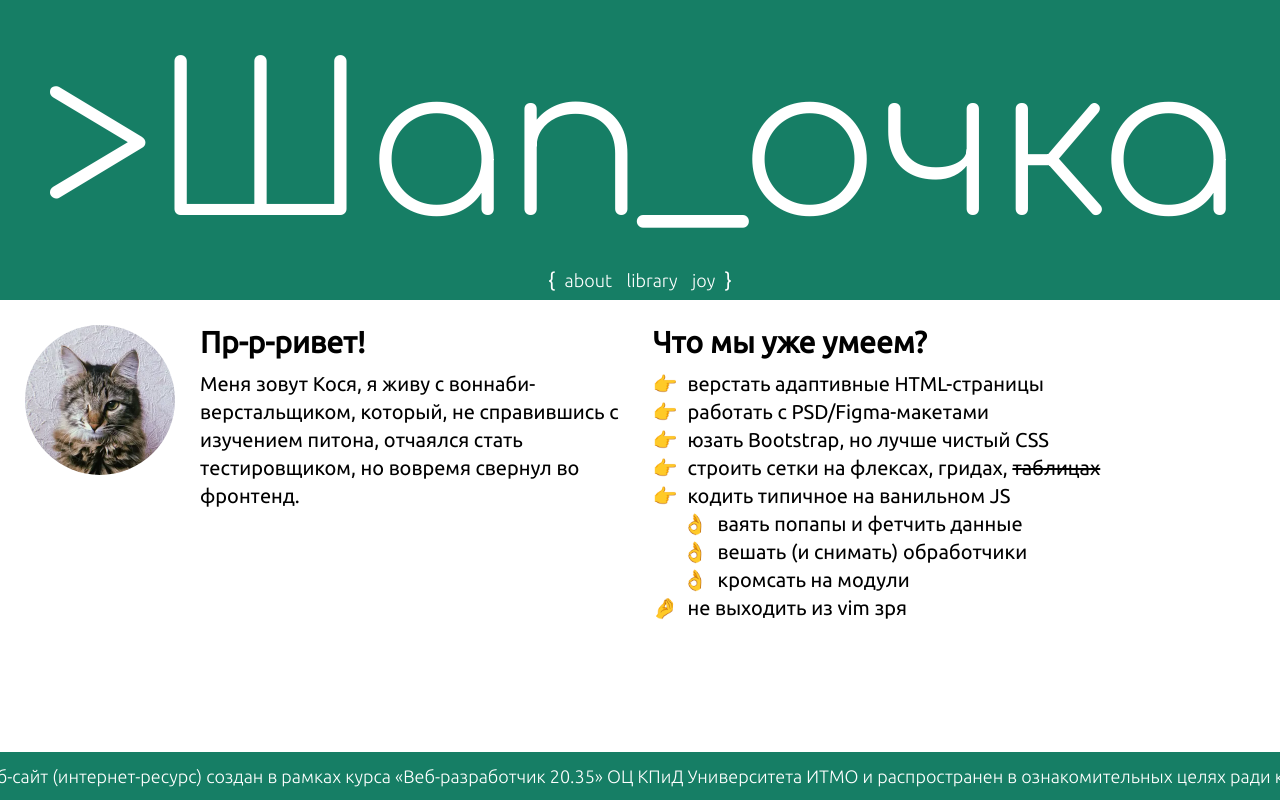
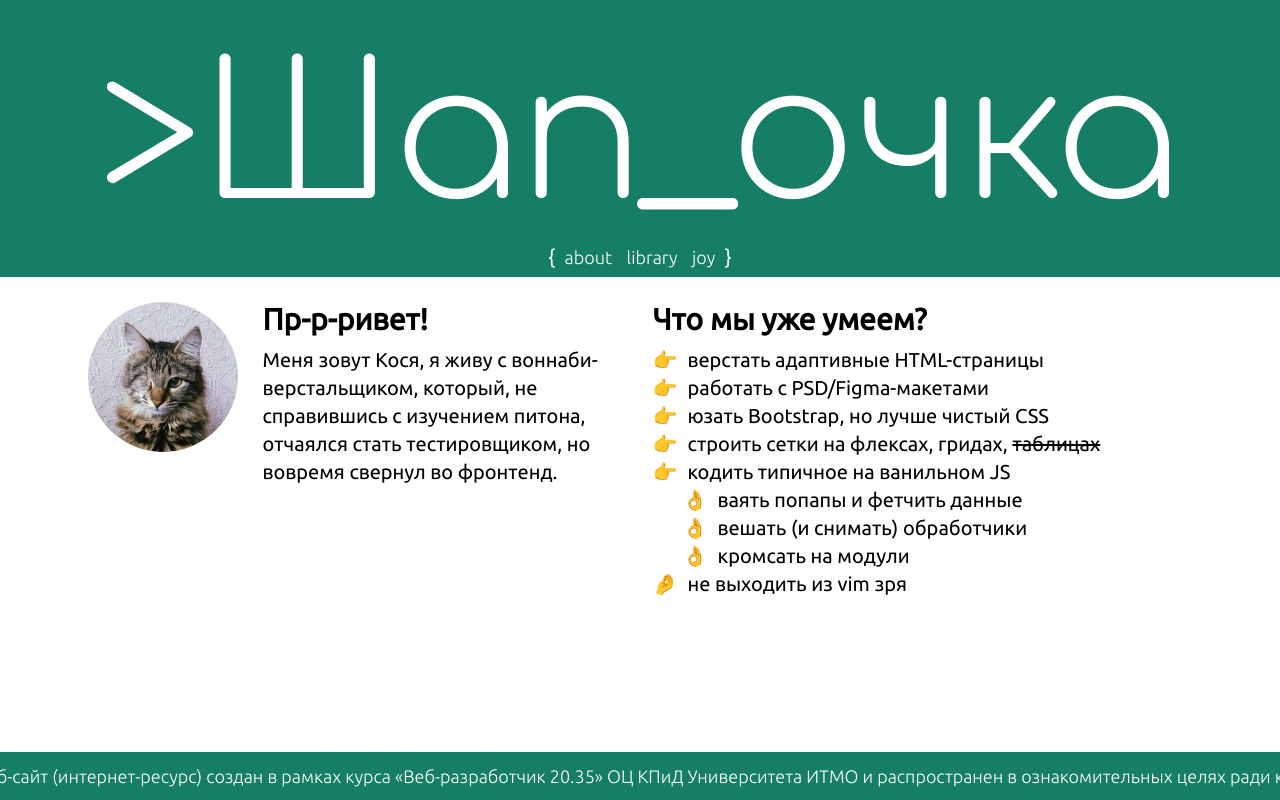
Before and after one commit to mokhseem/web-basics, a plain HTML site: page index.html in a window 1280 px wide. Drawn offline with Linux system fonts and the light colour scheme.

Commit message:
Limit content's width for main & header

```diff
--- a/css/style.css
+++ b/css/style.css
@@ -37,7 +37,9 @@ textarea {
 }
 
 .page {
-  font: 400 1.25em "Ubuntu", "Trebuchet MS", sans-serif;
+  font-weight: 400;
+  font-size: 1.25em;
+  font-family: "Ubuntu", "Trebuchet MS", sans-serif;
 }
 
 .page__wrapper {
@@ -58,22 +60,10 @@ textarea {
 
 .page-header__title {
   padding-top: 2rem;
-  font: 300 16vw "Comfortaa", "Helvetica", "Segoe UI", cursive;
+  font-weight: 300;
+  font-size: min(16vw, 185px);
   line-height: 1.15;
-}
-
-.header-title__text--blink {
-  animation: blink 1s ease-in-out infinite;
-}
-
-@keyframes blink {
-  0% {
-    opacity: 1;
-  }
-
-  100% {
-    opacity: 0;
-  }
+  font-family: "Comfortaa", "Helvetica", "Segoe UI", cursive;
 }
 
 .main-navigation {
@@ -113,14 +103,15 @@ textarea {
 .joy {
   display: grid;
   grid-template-columns: repeat(auto-fit, minmax(350px, 1fr));
+  grid-template-rows: min-content;
   gap: 1.25em;
 }
 
 .about-me {
   display: grid;
-  grid-template-columns: 150px 1fr;
+  grid-template-columns: min-content 1fr;
   grid-template-rows: auto 2fr;
-  gap: 0 1.25em;
+  column-gap: 1.25em;
 }
 
 .about-me__img img {
@@ -128,8 +119,7 @@ textarea {
 }
 
 .about-me__title {
-  display: flex;
-  align-items: center;
+  align-self: center;
 }
 
 .about-me__description {
@@ -141,16 +131,20 @@ textarea {
     grid-row: 1 / -1;
   }
 
-  .about-me__title {
-    display: block;
-  }
-
   .about-me__description {
     grid-column: initial;
   }
 
   .form__textarea {
     height: 10em;
+  }
+}
+
+@media (min-width: 1155px) {
+  .about,
+  .joy {
+    justify-content: center;
+    grid-template-columns: repeat(auto-fit, 540px);
   }
 }
 
@@ -303,7 +297,23 @@ textarea {
   white-space: nowrap;
 }
 
-.page-footer__disclaimer--marquee {
+/* animations */
+
+.header-title__text:where(.header-title__text--blink) {
+  animation: blink 1s ease-in-out infinite;
+}
+
+@keyframes blink {
+  0% {
+    opacity: 1;
+  }
+
+  100% {
+    opacity: 0;
+  }
+}
+
+.page-footer__disclaimer:where(.page-footer__disclaimer--marquee) {
   animation: marquee 30s ease-in-out infinite;
 }
 
@@ -317,6 +327,8 @@ textarea {
   }
 }
 
+/* accessibility */
+
 .visually-hidden {
   position: absolute;
   width: 1px;
```
